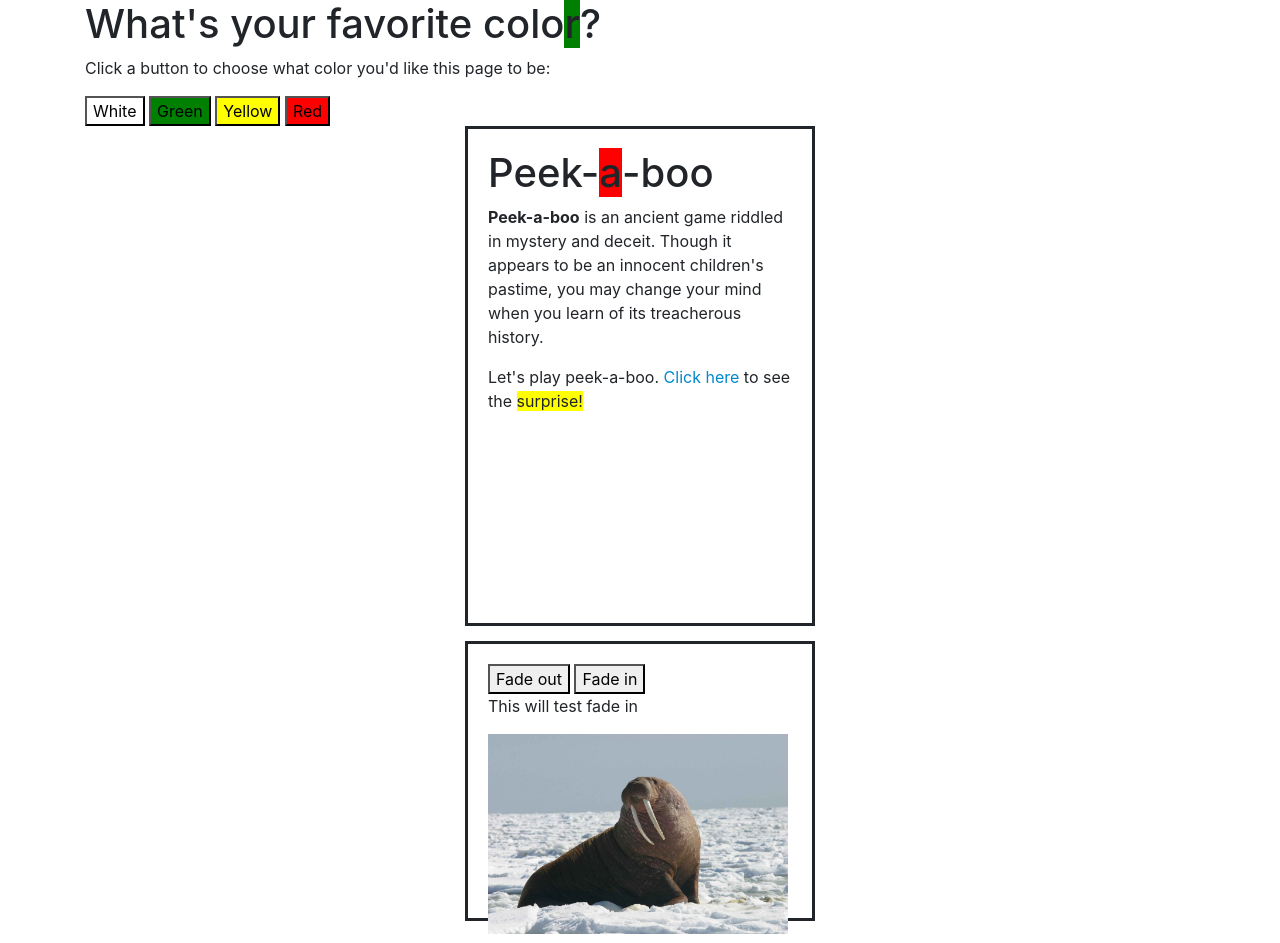
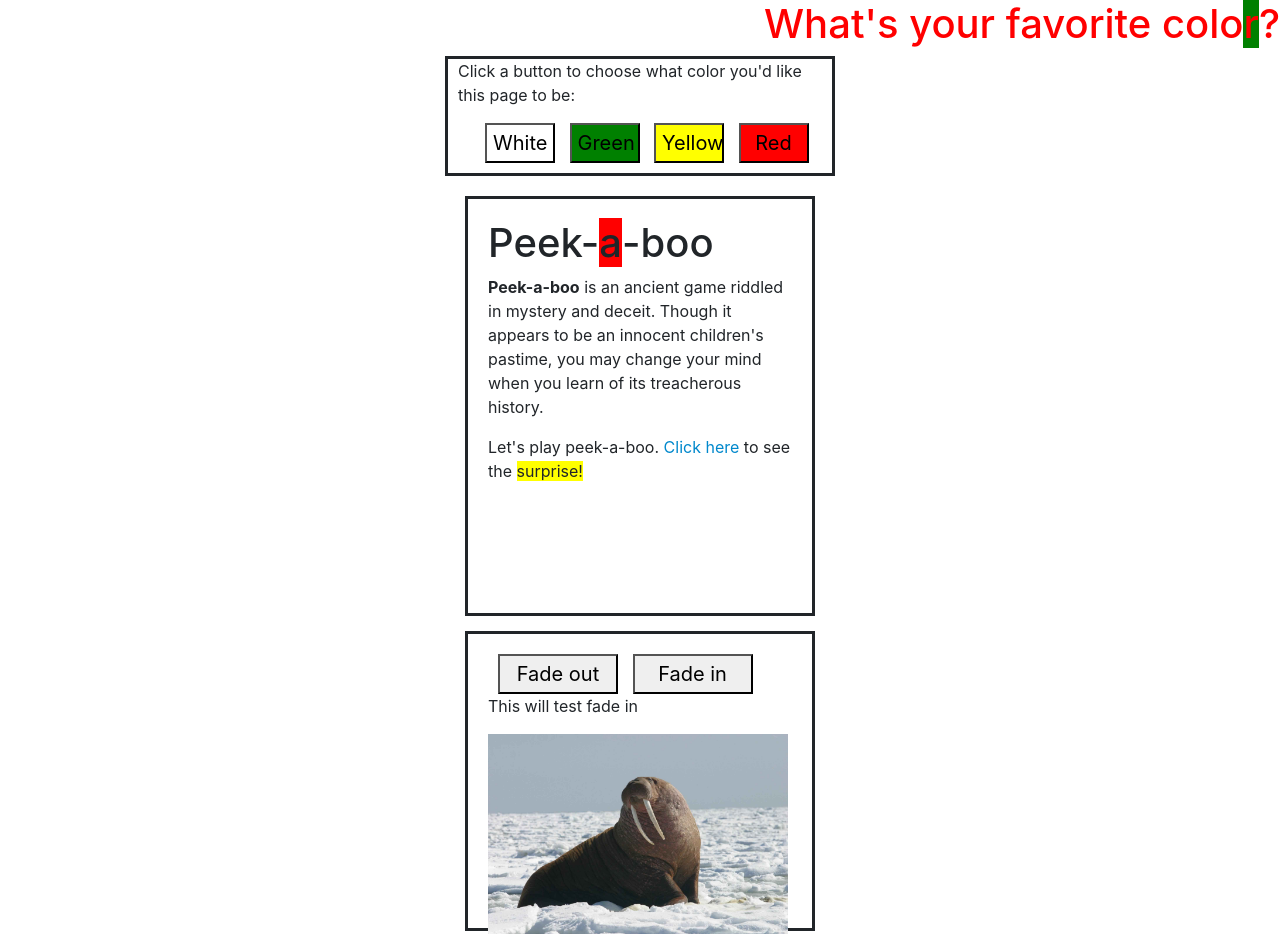
Before and after one commit to derekhammer/Walrus, a plain HTML site: page index.html in a window 1280 px wide. Shown: the top 943 px of the page. Drawn offline with nearby package versions, Linux system fonts and the light colour scheme.

Commit message:
formate buttons

```diff
--- a/css/styles.css
+++ b/css/styles.css
@@ -1,5 +1,43 @@
 #walrus-showing {
   display: none;
+}
+
+h1:hover {
+  color: red;
+  text-align: right;
+}
+
+img:hover {
+  width: 340px;
+  border: solid;
+  border-radius: 500px;
+}
+
+button {
+  height: 40px;
+  margin: auto;
+  width: 70px;
+  margin-left: 10px;
+  font-size: 20px;
+}
+
+button.fIn, button.fOut, button.slideD, button.slideU {
+  width: 120px;
+}
+
+.box {
+  margin-left: auto;
+  margin-right: auto;
+  width: 390px;
+  margin-bottom: 20px;
+  border: solid;
+  padding-left: 10px;
+}
+.moveB {
+  width: 340px;
+  margin-left: auto;
+  margin-right: auto;
+  margin-bottom: 10px;
 }
 
 
@@ -63,7 +101,7 @@
 
 .box1 {
   width: 350px;
-  height: 500px;
+  height: 420px;
   border: solid;
   margin-left: auto;
   margin-right: auto;
@@ -73,7 +111,7 @@
 
 .box2 {
   width: 350px;
-  height: 280px;
+  height: 300px;
   border: solid;
   margin-left: auto;
   margin-right: auto;
@@ -83,7 +121,7 @@
 
 .box3 {
   width: 350px;
-  height: 280px;
+  height: 320px;
   border: solid;
   margin-left: auto;
   margin-right: auto;
@@ -93,9 +131,5 @@
 
 .firstPic {
   width: 300px;
-  margin-left: auto;
-  margin-right: auto;
-  margin-bottom: 15px;
-  padding: 20px;
 
 }
--- a/index.html
+++ b/index.html
@@ -9,14 +9,16 @@
     <title>Peek-a-boo</title>
   </head>
   <body>
-    <div class="container">
+
       <h1>What's your favorite colo<span class="green">r</span>?</h1>
+      <div class="box">
       <p>Click a button to choose what color you'd like this page to be:</p>
-
+      <div class="moveB">
       <button class="white">White</button>
       <button class="green">Green</button>
       <button class="yellow">Yellow</button>
       <button class="red">Red</button>
+    </div>
     </div>
 
 
@@ -40,10 +42,12 @@
       <button class="fIn">Fade out</button>
       <button class="fOut">Fade in</button>
       <p>This will test fade in</p>
+      <div class="big1">
       <img src="img/1.jpg" class="test">
     </div>
+    </div>
 
-    </br>
+
     <div class="box3">
       <button class="slideU">Slide Up</button>
       <button class="slideD">Slide Down</button>
--- a/js/scripts.js
+++ b/js/scripts.js
@@ -29,7 +29,6 @@ $(document).ready(function(){
 $(document).ready(function() {
   $(".white").click(function() {
     $("body").removeClass();
-    $("body").removeClass();
     $("body").addClass("white-background");
   });
 
```
